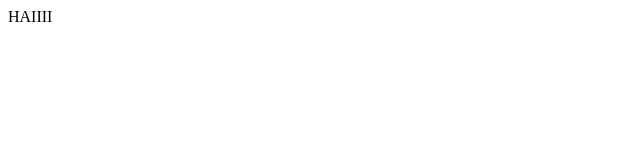
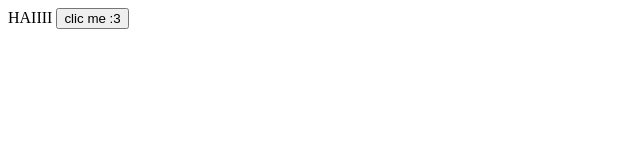
Before and after one commit to bluenby/thepage, a plain HTML site: page index.html in a window 1280 px wide. Shown: the whole page, without its empty margins (0-640 px from the left). Drawn offline with Linux system fonts and the light colour scheme.

Commit message:
bawawawa

```diff
--- a/index.html
+++ b/index.html
@@ -1 +1,9 @@
 HAIIII
+
+<script>
+    function hello() {
+        alert("HAIIII")
+    }
+</script>
+
+<button type="button" onclick="hello()">clic me :3</button>
```
